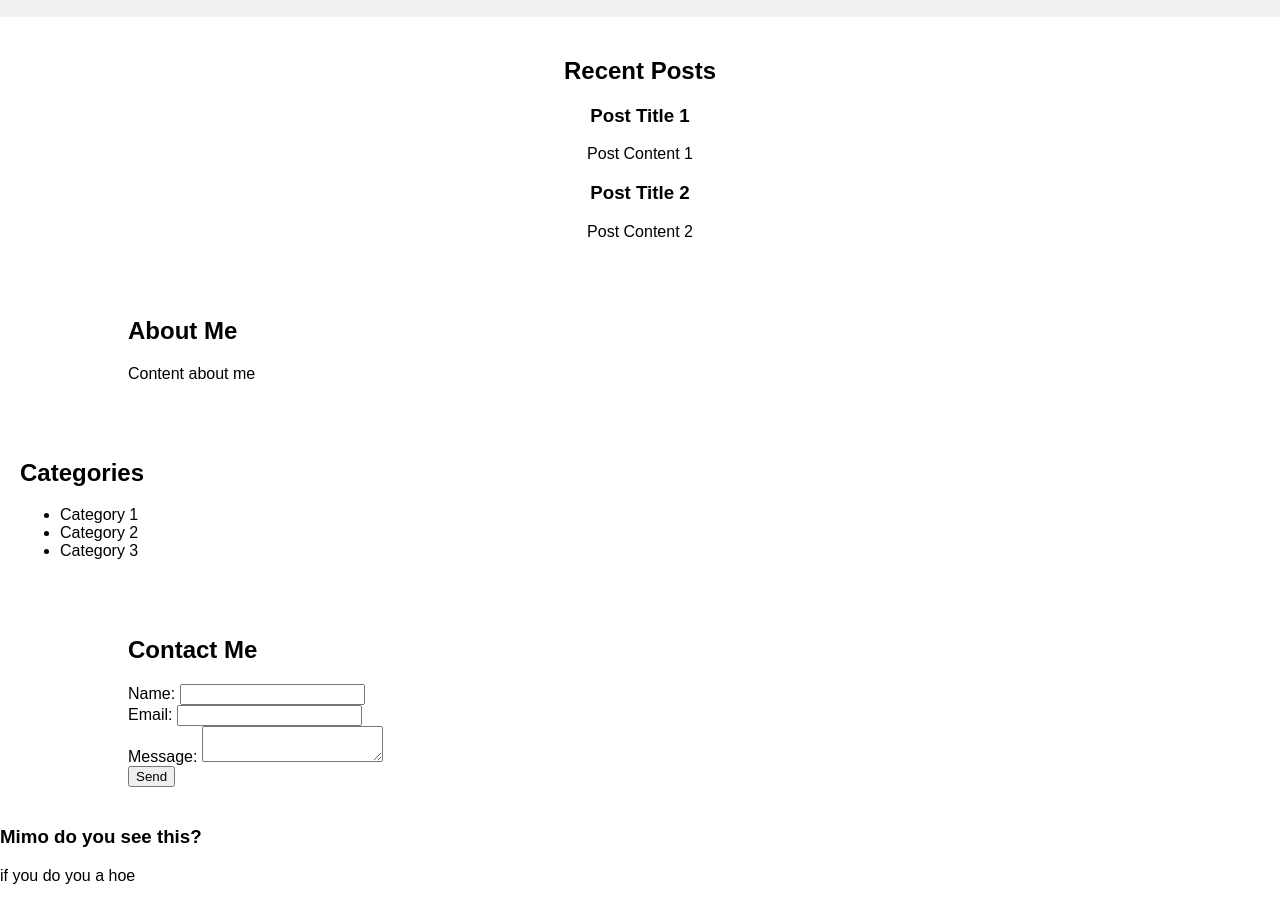
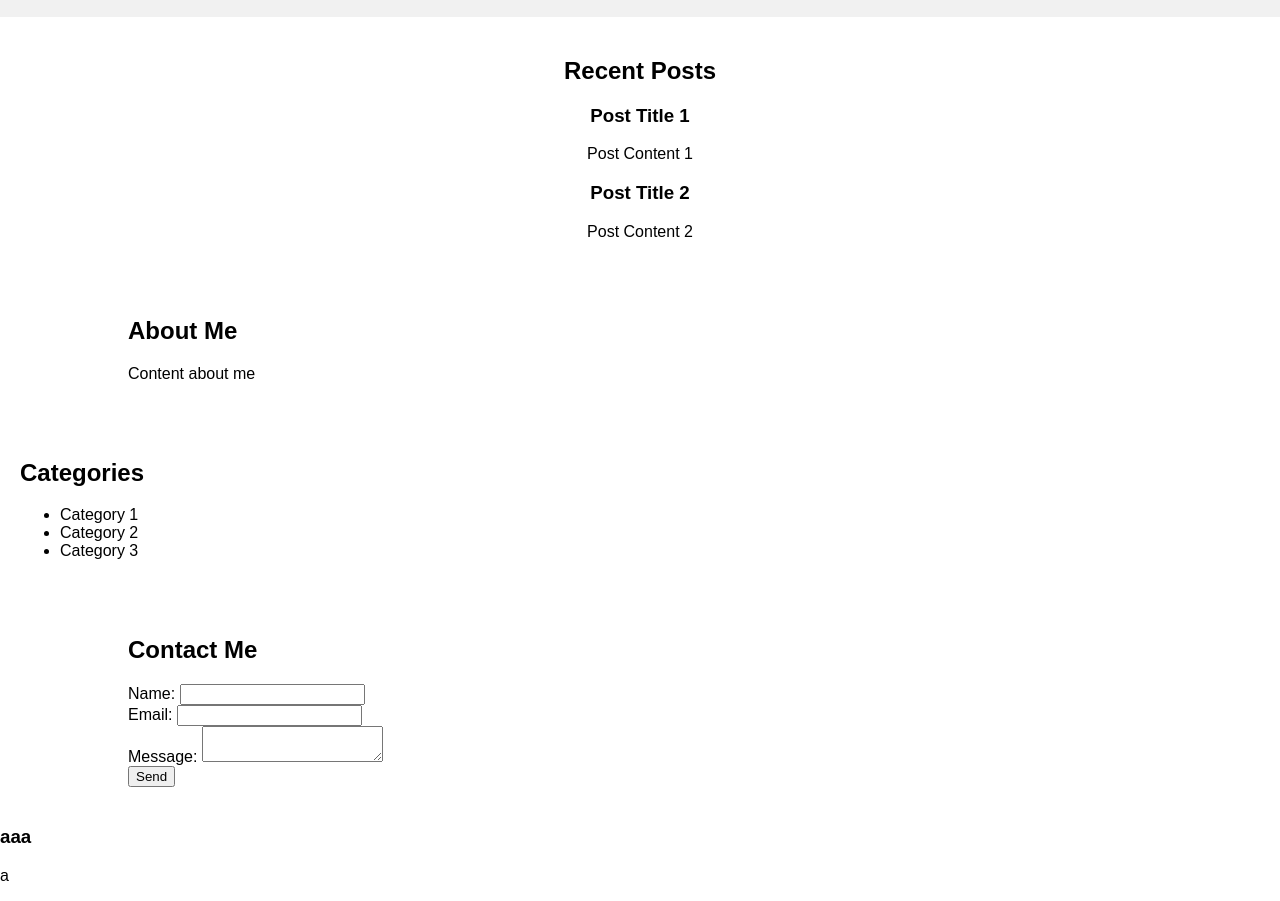
Before and after one commit to lesasale/lesasale.github.io, a plain HTML site: page index.html in a window 1280 px wide. Shown: the part 121-1022 px from the top of the page. Drawn offline with Linux system fonts and the light colour scheme.

Commit message:
Update index.html

```diff
--- a/index.html
+++ b/index.html
@@ -55,6 +55,6 @@
     </form>
   </section>
 <div class="post">
-  <h3>Mimo do you see this?</h3>
-  <p>if you do you a hoe</p>
+  <h3>aaa</h3>
+  <p>a</p>
 </div>
```
